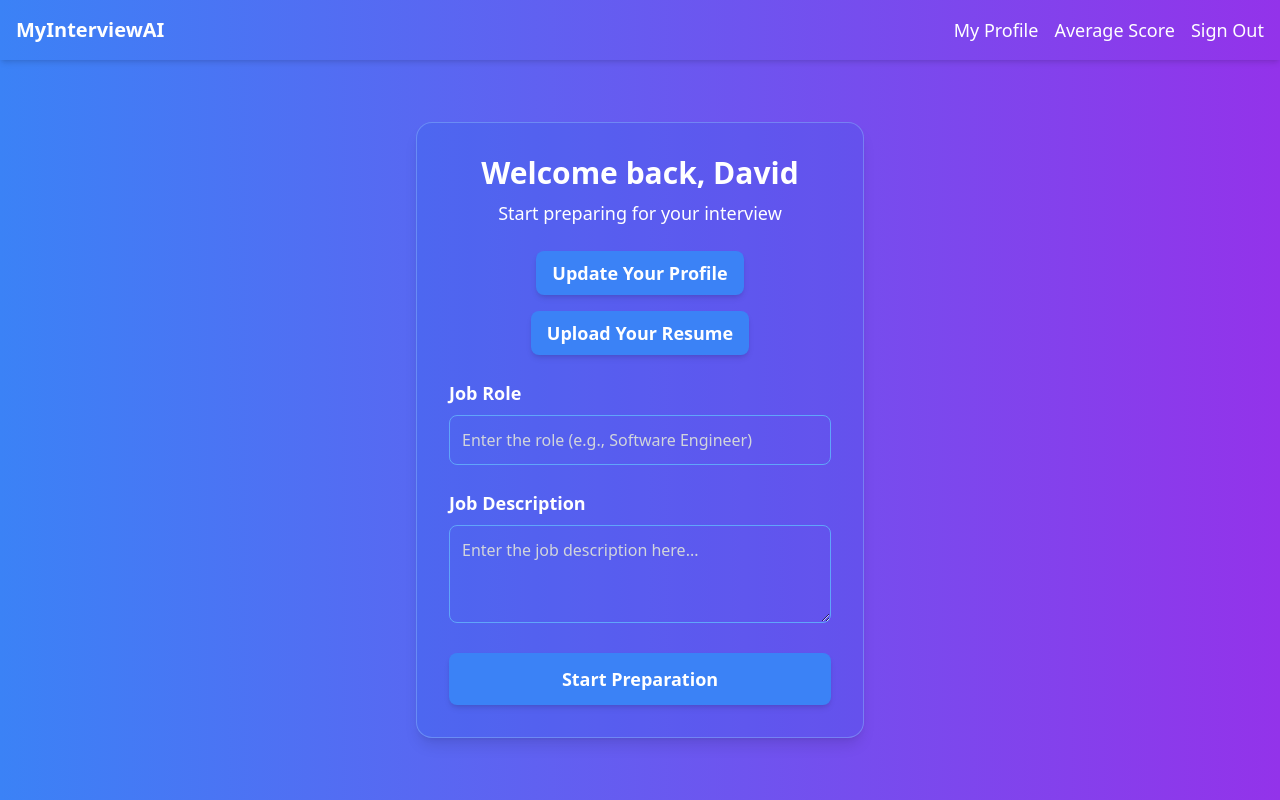
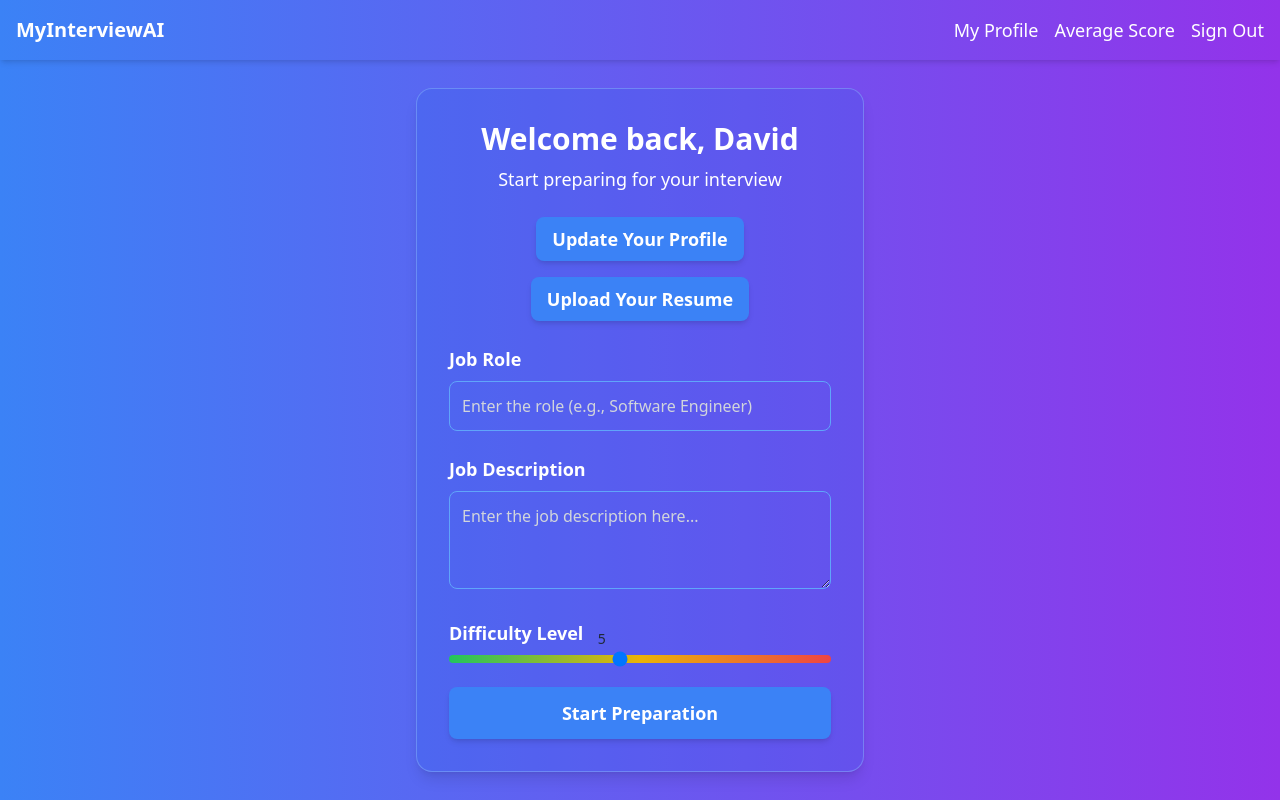
Before and after one commit to AkshayVoora/MyInterviewAI, a React (Create React App) app in the folder frontend/: page /dashboard in a window 1280 px wide. Built offline with nearby package versions, Linux system fonts and the light colour scheme.

Commit message:
added slider

```diff
--- a/frontend/src/pages/Dashboard.js
+++ b/frontend/src/pages/Dashboard.js
@@ -4,8 +4,9 @@ import { Link, useNavigate } from 'react-router-dom';
 
 function Dashboard() {
    const [showSignOutModal, setShowSignOutModal] = useState(false);
-   const [uploadedFileName, setUploadedFileName] = useState(''); // State to store file name
-   const [uploadMessage, setUploadMessage] = useState(''); // State for upload success message
+   const [uploadedFileName, setUploadedFileName] = useState('');
+   const [uploadMessage, setUploadMessage] = useState('');
+   const [difficulty, setDifficulty] = useState(5); // State for difficulty slider
    const navigate = useNavigate();
 
    const handleSignOut = () => setShowSignOutModal(true);
@@ -18,8 +19,8 @@ function Dashboard() {
    const handleFileUpload = (event) => {
       const file = event.target.files[0];
       if (file) {
-         setUploadedFileName(file.name); // Set file name to state
-         setUploadMessage('File uploaded successfully!'); // Set success message
+         setUploadedFileName(file.name);
+         setUploadMessage('File uploaded successfully!');
          console.log("File uploaded:", file.name);
       }
    };
@@ -57,7 +58,7 @@ function Dashboard() {
                         <p className="text-sm text-gray-300 mt-2">Uploaded: {uploadedFileName}</p>
                      )}
                      {uploadMessage && (
-                        <p className="text-sm text-green-400 mt-1">{uploadMessage}</p> // Success message display
+                        <p className="text-sm text-green-400 mt-1">{uploadMessage}</p>
                      )}
                   </div>
                </div>
@@ -71,6 +72,28 @@ function Dashboard() {
                      <label className="block text-lg font-semibold mb-2">Job Description</label>
                      <textarea className="w-full p-3 bg-transparent border border-blue-400 rounded-lg text-white placeholder-gray-300 text-base focus:outline-none focus:ring focus:ring-blue-100" rows="3" placeholder="Enter the job description here..."></textarea>
                   </div>
+
+                  {/* Difficulty Slider */}
+                  <div className="mt-6">
+                     <label className="block text-lg font-semibold mb-2">Difficulty Level</label>
+                     <div className="relative flex items-center">
+                        <input
+                           type="range"
+                           min="1"
+                           max="10"
+                           value={difficulty}
+                           onChange={(e) => setDifficulty(e.target.value)}
+                           className="w-full h-2 rounded-full appearance-none bg-gradient-to-r from-green-500 via-yellow-500 to-red-500"
+                        />
+                        <span
+                           className="absolute left-0 transform -translate-x-1/2 -translate-y-full text-sm text-gray-800"
+                           style={{ left: `${(difficulty - 1) * 10}%` }}
+                        >
+                           {difficulty}
+                        </span>
+                     </div>
+                  </div>
+
                   <button
                      type="button"
                      onClick={startPreparation}
--- a/frontend/src/pages/PreparationPage.js
+++ b/frontend/src/pages/PreparationPage.js
@@ -33,7 +33,7 @@ function PreparationPage() {
          </nav>
 
          <div className="flex flex-col items-center w-full p-6">
-            <h1 className="text-3xl font-bold mb-8">Preparation Page 1</h1>
+            <h1 className="text-3xl font-bold mb-8">Software Engineer Intern Practice Questions</h1>
             {questions.map((q, index) => (
                <QuestionCard
                   key={index}
--- a/frontend/src/pages/PreparationPage1.js
+++ b/frontend/src/pages/PreparationPage1.js
@@ -33,7 +33,7 @@ function PreparationPage1() {
          </nav>
 
          <div className="flex flex-col items-center w-full p-6">
-            <h1 className="text-3xl font-bold mb-8">Preparation Page 2</h1>
+            <h1 className="text-3xl font-bold mb-8">Software Engineer Intern Practice Questions</h1>
             {questions.map((q, index) => (
                <QuestionCard
                   key={index}
--- a/frontend/src/pages/PreparationPage2.js
+++ b/frontend/src/pages/PreparationPage2.js
@@ -33,7 +33,7 @@ function PreparationPage2() {
          </nav>
 
          <div className="flex flex-col items-center w-full p-6">
-            <h1 className="text-3xl font-bold mb-8">Preparation Page 3</h1>
+            <h1 className="text-3xl font-bold mb-8">Software Engineer Intern Practice Questions</h1>
             {questions.map((q, index) => (
                <QuestionCard
                   key={index}
--- a/frontend/src/pages/PreparationPage3.js
+++ b/frontend/src/pages/PreparationPage3.js
@@ -33,7 +33,7 @@ function PreparationPage3() {
          </nav>
 
          <div className="flex flex-col items-center w-full p-6">
-            <h1 className="text-3xl font-bold mb-8">Preparation Page 4</h1>
+            <h1 className="text-3xl font-bold mb-8">Software Engineer Intern Practice Questions</h1>
             {questions.map((q, index) => (
                <QuestionCard
                   key={index}
```
